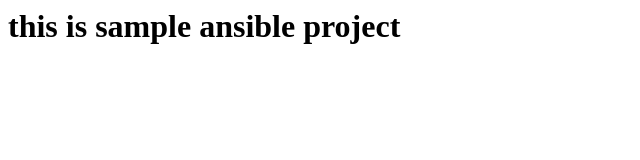
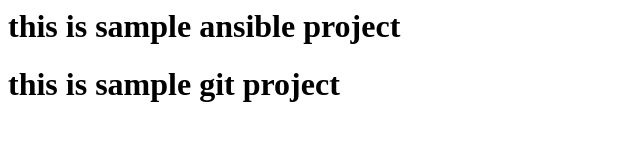
Before and after one commit to duvva123/gitclone1, a plain HTML site: page index.html in a window 1280 px wide. Shown: the whole page, without its empty margins (0-640 px from the left). Drawn offline with Linux system fonts and the light colour scheme.

Commit message:
Update index.html
secound commit

```diff
--- a/index.html
+++ b/index.html
@@ -1 +1,2 @@
 <h1> this is sample ansible project </h1>
+<h1> this is sample git project </h1>
```
